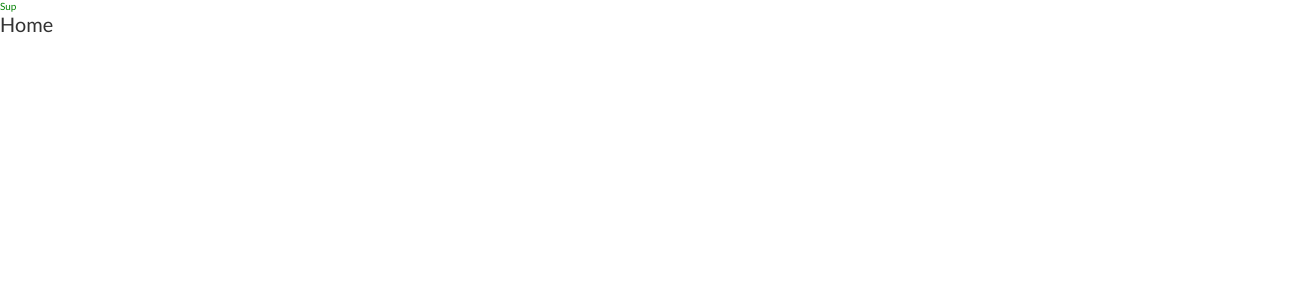
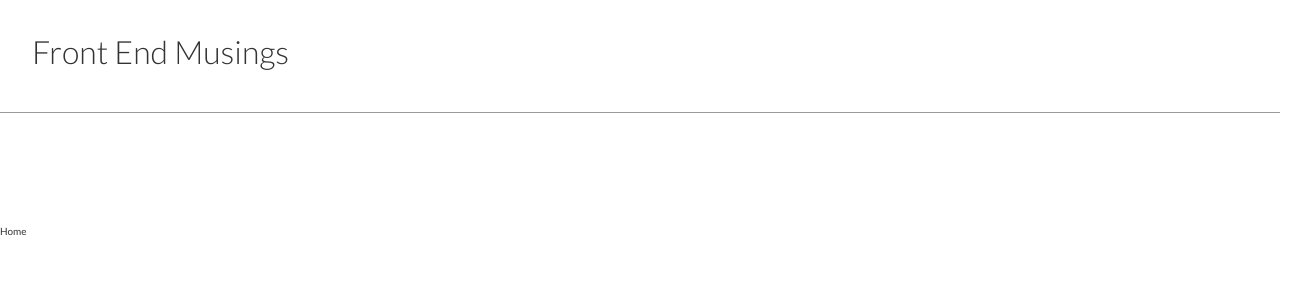
Before and after one commit to Ctharp11/front-end-musings, a React (Create React App) app: page / in a window 1280 px wide. Shown: the top 300 px of the page, 1312 px wide, since content can reach past the window. Built offline with nearby package versions, Linux system fonts and the light colour scheme.

Commit message:
added nav

```diff
--- a/package.json
+++ b/package.json
@@ -5,7 +5,8 @@
   "dependencies": {
     "node-sass-chokidar": "^1.3.0",
     "react": "^16.4.0",
-    "react-dom": "^16.4.0"
+    "react-dom": "^16.4.0",
+    "react-router-dom": "^4.3.1"
   },
   "devDependencies": {
     "react-scripts": "1.1.4"
--- a/src/components/App.js
+++ b/src/components/App.js
@@ -1,11 +1,18 @@
 import React, { Component } from 'react';
+import { Route, Switch } from 'react-router-dom';
+
+// COMPONENTS
+import Home from './Home';
+import Nav from './Nav';
 
 class App extends Component {
     render() {
         return(
             <div>
-                <div className="app"> Sup </div>
-                <div className="home"> Home </div>
+                <Nav />
+                <Switch>
+                    <Route path="/" component={Home} />
+                </Switch>
             </div>
         )
     }
--- /dev/null
+++ b/src/components/Home.js
@@ -0,0 +1,13 @@
+import React, { Component } from 'react';
+
+class Home extends Component {
+    render() {
+        return (
+            <div className="home">
+                Home
+            </div>
+        )
+    }
+}
+
+export default Home;
--- /dev/null
+++ b/src/components/Nav.js
@@ -0,0 +1,11 @@
+import React from 'react';
+import { Link } from 'react-router-dom';
+
+const Nav = () => (
+    <div className="nav">
+        <div className="nav-header"> <Link to="/"> Front End Musings </Link> </div>
+
+    </div>
+)
+
+export default Nav;
--- a/src/index.js
+++ b/src/index.js
@@ -1,10 +1,13 @@
 import React from 'react';
 import ReactDOM from 'react-dom';
 import App from './components/App';
+import { BrowserRouter as Router } from 'react-router-dom';
 
 import './styles/App.css'
 
 ReactDOM.render(
-    < App />,
+    <Router>
+        < App />
+    </Router>,
     document.getElementById('root'
 ))
--- a/src/styles/App.css
+++ b/src/styles/App.css
@@ -18,8 +18,20 @@ body {
   font-family: 'Lato', sans-serif;
   width: 100%; }
 
-.app {
-  color: green; }
+.home {
+  margin-top: 7rem; }
 
-.home {
-  font-size: 20px; }
+.nav {
+  height: 7rem;
+  border-bottom: 1px solid #999; }
+  .nav-header {
+    position: relative;
+    top: 2rem;
+    left: 2rem;
+    font-size: 2rem;
+    font-weight: 300;
+    text-decoration: none; }
+    .nav-header a:link,
+    .nav-header a:visited {
+      color: #333;
+      text-decoration: none; }
--- a/src/styles/layouts/_home.scss
+++ b/src/styles/layouts/_home.scss
@@ -1,3 +1,3 @@
-.app {
-    color: green;
+.home {
+    margin-top: 7rem;
 }
--- a/src/styles/layouts/_nav.scss
+++ b/src/styles/layouts/_nav.scss
@@ -1,3 +1,22 @@
-.home {
-    font-size: 20px;
+@import '../variables/variables';
+
+.nav {
+
+    height: 7rem;
+    border-bottom: 1px solid $color-grey-light;
+
+    &-header {
+        position: relative;
+        top: 2rem;
+        left: 2rem;
+        font-size: 2rem;
+        font-weight: 300;
+        text-decoration: none;
+
+        & a:link,
+        & a:visited {
+            color: $color-font-main;
+            text-decoration: none;
+        }
+    }
 }
--- a/src/styles/variables/_variables.scss
+++ b/src/styles/variables/_variables.scss
@@ -0,0 +1,2 @@
+$color-grey-light: #999;
+$color-font-main: #333;
```
Also changed, not shown: src/components/Authentication/LogIn.js (added), src/components/Authentication/SignUp.js (added), 1 other file (tests, documents, lock files or other folders).
